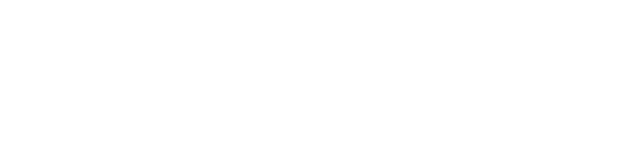
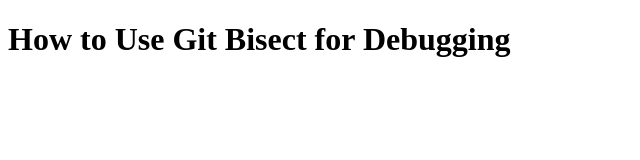
Before and after one commit to dguo/git-bisect-demo, a plain HTML site: page index.html in a window 1280 px wide. Shown: the whole page, without its empty margins (0-640 px from the left). Drawn offline with Linux system fonts and the light colour scheme.

Commit message:
Add a heading

```diff
--- a/index.html
+++ b/index.html
@@ -5,5 +5,7 @@
         <title>Git bisect is awesome!</title>
         <meta name="description" content="Git bisect can be a great debugging tool" />
     </head>
-    <body></body>
+    <body>
+        <h1>How to Use Git Bisect for Debugging</h1>
+    </body>
 </html>
```
